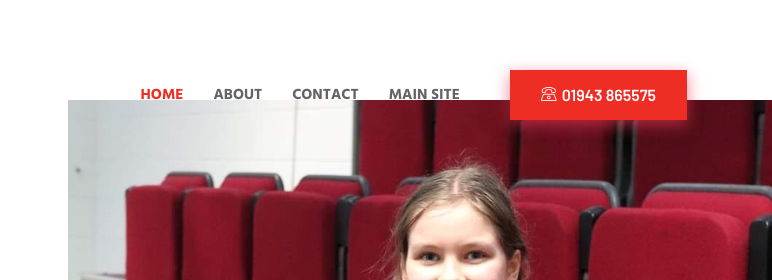
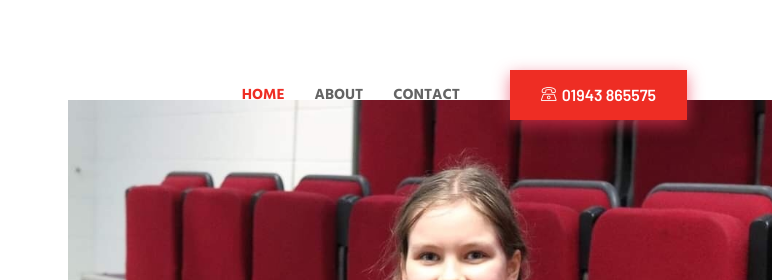
Before and after one commit to thecodersguilduk/ghyll-royd, a plain HTML site: page index.html in a window 1280 px wide. Shown: the top 280 px of the page, 508-1280 px from the left. Drawn offline with Linux system fonts and the light colour scheme; files whose address does not match are found by name; a web font is replaced by a local one.

Commit message:
item 1 - removed main site from main menu

```diff
--- a/index.html
+++ b/index.html
@@ -109,9 +109,6 @@
                                     </li>
                                     <li class="nav-item">
                                         <a class="page-scroll" href="#contact">Contact</a>
-                                    </li>
-                                    <li class="nav-item">
-                                        <a class="page-scroll" href="https://www.ghyllroydschool.co.uk/">Main Site</a>
                                     </li>
                                 </ul> <!-- navbar nav -->
                             </div>
```
